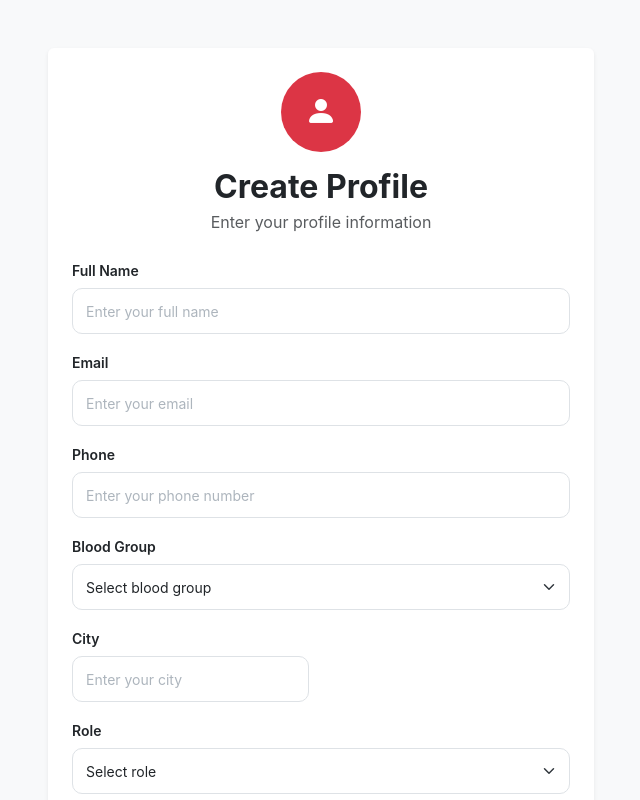
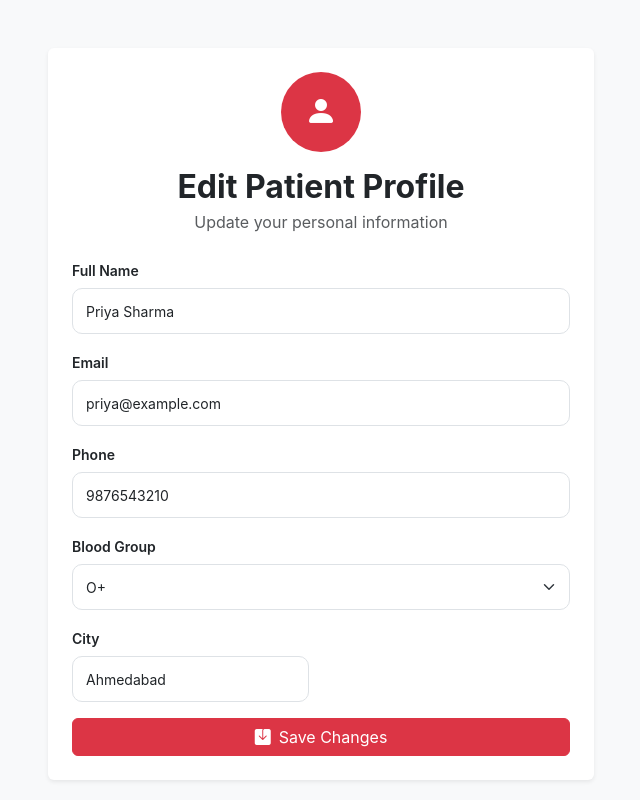
Before and after one commit to priyanshi-2608/bloodlink-routing, a React (Vite) app: page /profile in a window 1280 px wide. Shown: the top 800 px of the page, without its empty margins (319-959 px from the left). Built offline with nearby package versions, Linux system fonts and the light colour scheme.

Commit message:
Task 19:Patient Profile Editing Page UI

```diff
--- a/src/Pages/Profile.jsx
+++ b/src/Pages/Profile.jsx
@@ -5,12 +5,11 @@ import BloodGroupDropdown from "../components/BloodGroupDropdown";
 
 function Profile() {
   const [profile, setProfile] = useState({
-    fullName: "",
-    email: "",
-    phone: "",
-    bloodGroup: "",
-    city: "",
-    role: "",
+    fullName: "Priya Sharma",
+    email: "priya@example.com",
+    phone: "9876543210",
+    bloodGroup: "O+",
+    city: "Ahmedabad",
   });
 
   const handleChange = (event) => {
@@ -31,8 +30,7 @@ function Profile() {
       !profile.email ||
       !profile.phone ||
       !profile.bloodGroup ||
-      !profile.city ||
-      !profile.role
+      !profile.city
     ) {
       showError("Please fill in all required fields.");
       return;
@@ -46,7 +44,7 @@ function Profile() {
 
     console.log("Profile:", profile);
 
-    showSuccess("Profile created successfully!");
+    showSuccess("Profile updated successfully!");
   };
 
   return (
@@ -69,10 +67,10 @@ function Profile() {
                   <i className="bi bi-person-fill"></i>
                 </div>
 
-                <h2 className="fw-bold mb-1">Create Profile</h2>
+                <h2 className="fw-bold mb-1">Edit Patient Profile</h2>
 
                 <p className="text-muted mb-0">
-                  Enter your profile information
+                  Update your personal information
                 </p>
               </div>
 
@@ -143,38 +141,14 @@ function Profile() {
 
                 </div>
 
-                {/* Role */}
-                <div className="mb-4">
-                  <label
-                    htmlFor="role"
-                    className="form-label fw-semibold"
-                  >
-                    Role
-                  </label>
-
-                  <select
-                    id="role"
-                    name="role"
-                    className="form-select"
-                    value={profile.role}
-                    onChange={handleChange}
-                    required
-                  >
-                    <option value="">Select role</option>
-                    <option value="Donor">Donor</option>
-                    <option value="Patient">Patient</option>
-                    <option value="Admin">Admin</option>
-                  </select>
-                </div>
-
                 {/* Submit */}
                 <div className="d-grid">
                   <button
                     type="submit"
                     className="btn btn-danger"
                   >
-                    <i className="bi bi-person-check-fill me-2"></i>
-                    Create Profile
+                    <i className="bi bi-save-fill me-2"></i>
+                    Save Changes
                   </button>
                 </div>
 
```
